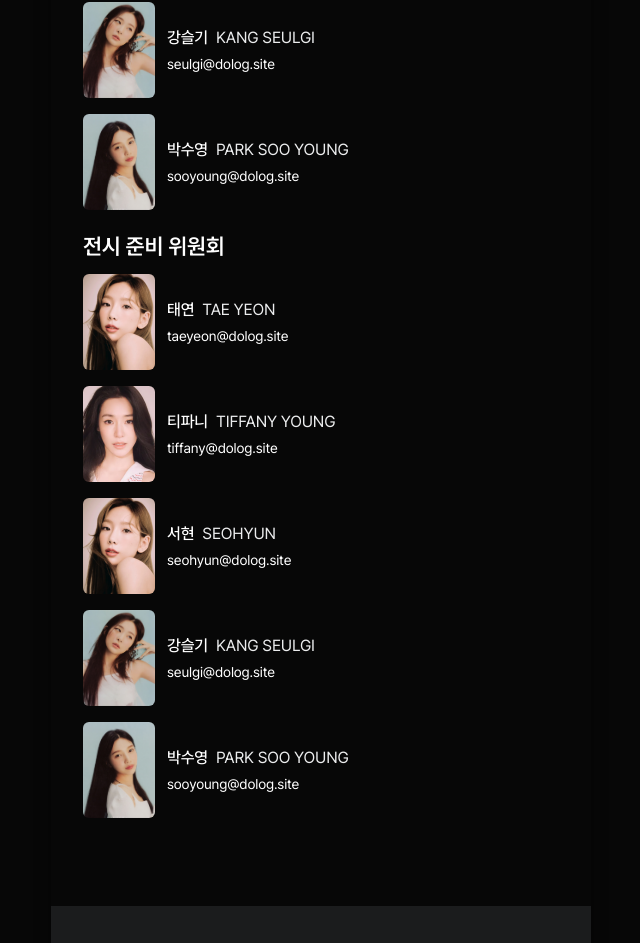
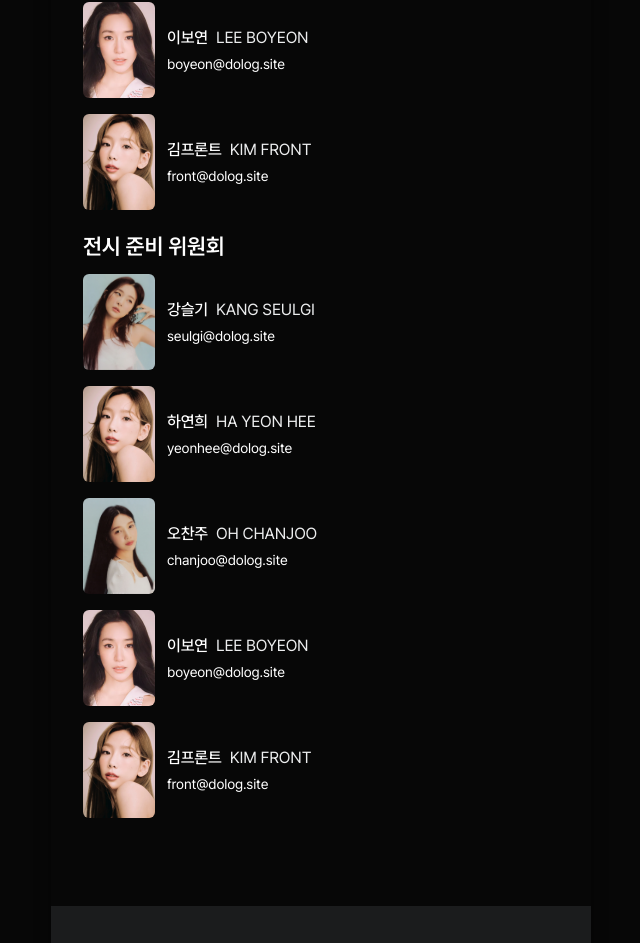
Before and after one commit to DoLog-Team/DoLog-FE, a Next.js app in the folder apps/client/: page /1/exhibition/1/artist in a window 1280 px wide. Shown: the part 1854-2797 px from the top of the page, without its empty margins (319-959 px from the left). Built offline with nearby package versions, Linux system fonts and the light colour scheme.

Commit message:
refactor: mock artist 데이터 구조 변경 (email, sns 분리, bio 추가)

```diff
--- a/apps/client/constants/artist.ts
+++ b/apps/client/constants/artist.ts
@@ -1,38 +1,68 @@
-export const MOCK_ARTIST_DATA = [
+import type { Artist } from "@/features/artists/mappers/artist.mapper";
+
+export const MOCK_ARTIST_DATA: Artist[] = [
 	{
-		id: 1,
-		name: "태연",
-		engName: "TAE YEON",
-		email: "taeyeon@dolog.site",
-		imageUrl: "/images/artists/artist2.png",
+		id: "1",
+		name: "강슬기",
+		engName: "KANG SEULGI",
+		imageUrl: "/images/artists/artist4.png",
+		bio: "안녕하세요 강슬기입니다. 저는 흙을 매개로 인간의 감정과 경험을 탐구하는 작업을 하고 있습니다. 흙은 제게 단순한 재료가 아니라, 이야기를 담는 그릇이자, 소통의 매개체입니다. 제 작품에서는 흙의 물성과 질감을 살리면서도, 현대 사회에서의 인간 관계와 정체성에 대한 질문을 던지려고 노력합니다. 앞으로도 흙을 통해 더 많은 이야기를 전하고 싶습니다.",
+		email: "seulgi@dolog.site",
+		sns: [
+			{ label: "instagram", value: "https://instagram.com/seulgi" },
+			{ label: "Behance", value: "https://behance.net/seulgi" },
+			{ label: "X", value: "https://x.com/seulgi" },
+		],
 	},
 	{
-		id: 2,
-		name: "티파니",
-		engName: "TIFFANY YOUNG",
-		email: "tiffany@dolog.site",
-
-		imageUrl: "/images/artists/artist3.png",
+		id: "2",
+		name: "하연희",
+		engName: "HA YEON HEE",
+		imageUrl: "/images/artists/artist2.png",
+		bio: "안녕하세요 하연희입니다. 저는 디자인과 기술의 경계를 탐구하며, 사용자 경험을 중심으로 작업하고 있습니다.",
+		email: "yeonhee@dolog.site",
+		sns: [
+			{ label: "Behance", value: "https://behance.net/yeonhee" },
+			{ label: "X", value: "https://x.com/yeonhee" },
+		],
 	},
 	{
-		id: 3,
-		name: "서현",
-		engName: "SEOHYUN",
-		email: "seohyun@dolog.site",
-		imageUrl: "/images/artists/artist2.png",
+		id: "3",
+		name: "오찬주",
+		engName: "OH CHANJOO",
+		imageUrl: "/images/artists/artist5.png",
+		bio: "안녕하세요 오찬주입니다. 저는 코딩이 제 작업의 중요한 도구이자 표현 수단이라고 생각합니다. 제 작품에서는 인터랙티브한 요소와 디지털 미디어를 활용하여 관객과 소통하려고 노력합니다.",
+		email: "chanjoo@dolog.site",
+		sns: [
+			{ label: "instagram", value: "https://instagram.com/chanjoo" },
+			{ label: "Behance", value: "https://behance.net/chanjoo" },
+			{ label: "X", value: "https://x.com/chanjoo" },
+		],
 	},
 	{
-		id: 4,
-		name: "강슬기",
-		engName: "KANG SEULGI",
-		email: "seulgi@dolog.site",
-		imageUrl: "/images/artists/artist4.png",
+		id: "4",
+		name: "이보연",
+		engName: "LEE BOYEON",
+		imageUrl: "/images/artists/artist3.png",
+		bio: "안녕하세요 이보연입니다. 저는 전통적인 공예 기법과 현대적인 디자인을 결합하여 새로운 형태의 작품을 만들고 있습니다. 제 작업에서는 재료의 본질과 그 안에 담긴 이야기를 탐구하려고 노력합니다.",
+		email: "boyeon@dolog.site",
+		sns: [
+			{ label: "instagram", value: "https://instagram.com/boyeon" },
+			{ label: "Behance", value: "https://behance.net/boyeon" },
+			{ label: "X", value: "https://x.com/boyeon" },
+		],
 	},
 	{
-		id: 5,
-		name: "박수영",
-		engName: "PARK SOO YOUNG",
-		email: "sooyoung@dolog.site",
-		imageUrl: "/images/artists/artist5.png",
+		id: "5",
+		name: "김프론트",
+		engName: "KIM FRONT",
+		imageUrl: "/images/artists/artist2.png",
+		bio: "소성 후에 생기는 균열이나 깨짐을 보며 오히려 더 솔직한 형태라고 느꼈어요. 실패를 숨기지 않고 작업의 의미로 남겨보려 했습니다. 앞으로는 불완전함을 새 가능성으로 바꾸는 작가가 되고 싶습니다.",
+		email: "front@dolog.site",
+		sns: [
+			{ label: "instagram", value: "https://instagram.com/front" },
+			{ label: "Behance", value: "https://behance.net/front" },
+			{ label: "X", value: "https://x.com/front" },
+		],
 	},
 ];
```
